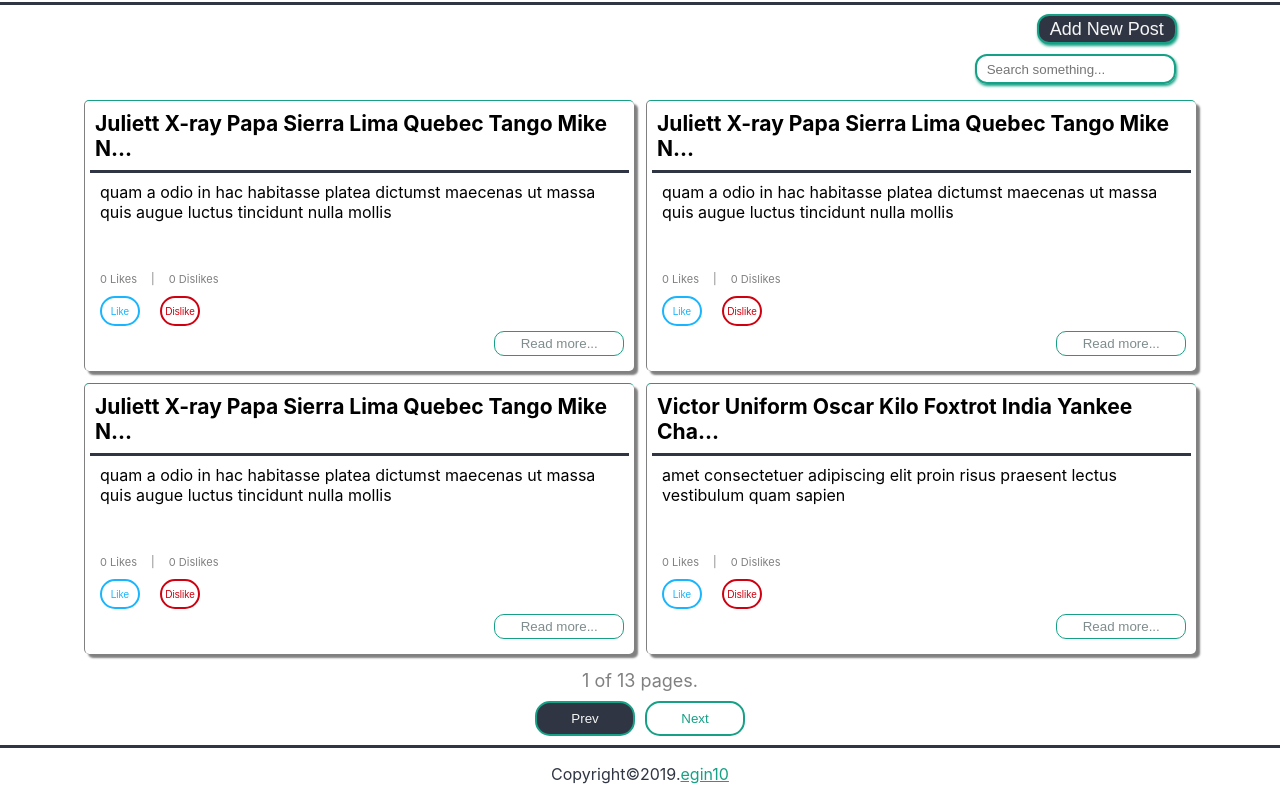
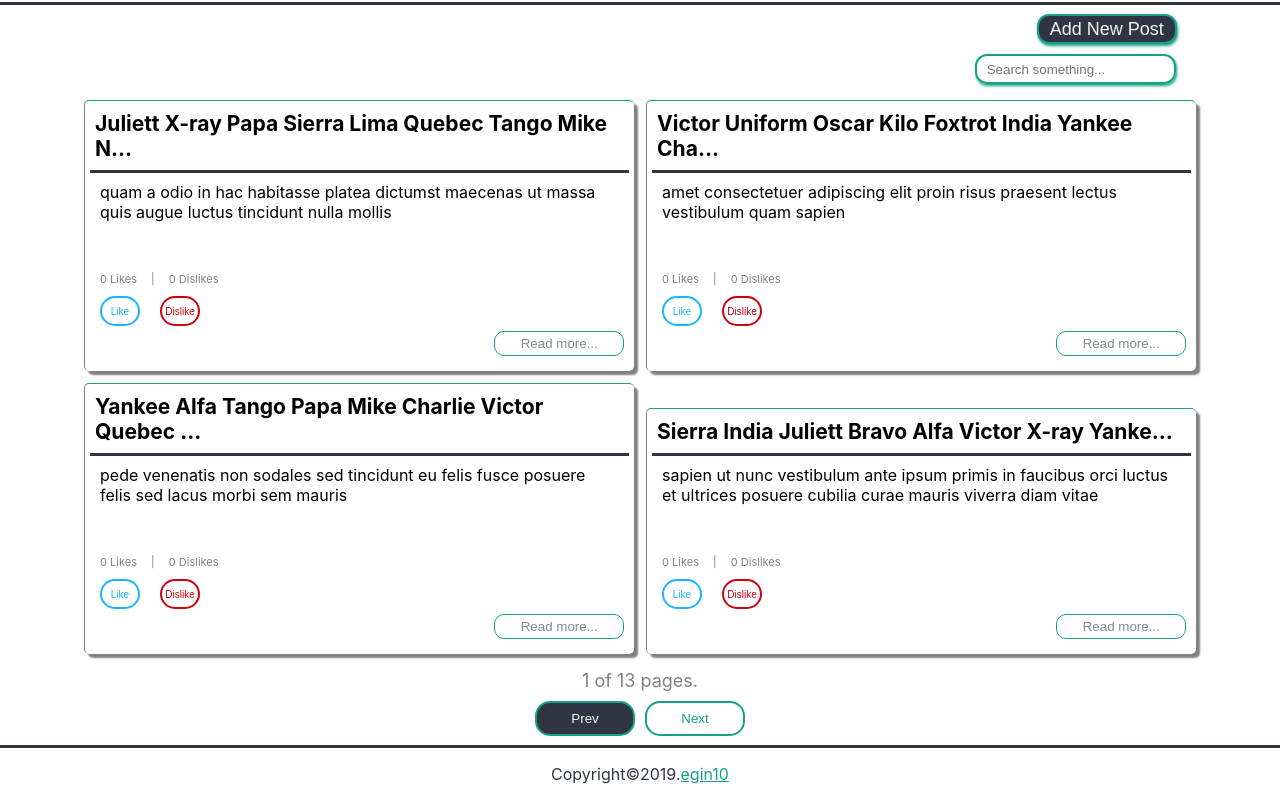
Before and after one commit to egin10/simple-blog, a React (Create React App) app: page / in a window 1280 px wide. Shown: the part 865-1665 px from the top of the page. Built offline with nearby package versions, Linux system fonts and the light colour scheme; data requests are answered from the project's data file.

Commit message:
fix paginate

```diff
--- a/db.json
+++ b/db.json
@@ -399,22 +399,6 @@
       "body": "quam a odio in hac habitasse platea dictumst maecenas ut massa quis augue luctus tincidunt nulla mollis",
       "likes": 0,
       "dislikes": 0
-    },
-    {
-      "userId": 0,
-      "id": 51,
-      "title": "Juliett X-ray Papa Sierra Lima Quebec Tango Mike November Hotel",
-      "body": "quam a odio in hac habitasse platea dictumst maecenas ut massa quis augue luctus tincidunt nulla mollis",
-      "likes": 0,
-      "dislikes": 0
-    },
-    {
-      "userId": 1,
-      "id": 52,
-      "title": "Juliett X-ray Papa Sierra Lima Quebec Tango Mike November Hotel",
-      "body": "quam a odio in hac habitasse platea dictumst maecenas ut massa quis augue luctus tincidunt nulla mollis",
-      "likes": 0,
-      "dislikes": 0
     }
   ],
   "comments": [
--- a/src/Containers/BlogPost/BlogPostComponent.jsx
+++ b/src/Containers/BlogPost/BlogPostComponent.jsx
@@ -26,10 +26,10 @@ export default class BlogPostComponent extends Component {
 
   changePaginateLast = () => {
     let newPaginate = this.state.paginate;
-    newPaginate.first = newPaginate.first + 4;
-    newPaginate.last = newPaginate.last + 4;
-    newPaginate.current = newPaginate.current + 1;
-    this.setState({ paginate: newPaginate });
+    if (newPaginate.first + 4 <= this.state.posts.length) newPaginate.first = newPaginate.first + 4;
+    if (newPaginate.last <= this.state.posts.length) newPaginate.last = newPaginate.last + 4;
+    if (newPaginate.current < Math.ceil(this.state.posts.length / 4)) newPaginate.current = newPaginate.current + 1;
+    this.setState({ paginate: newPaginate }, console.log(newPaginate));
   };
 
   changeLikes = id => {
```
